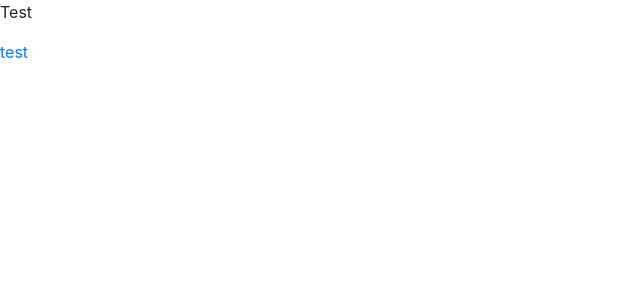
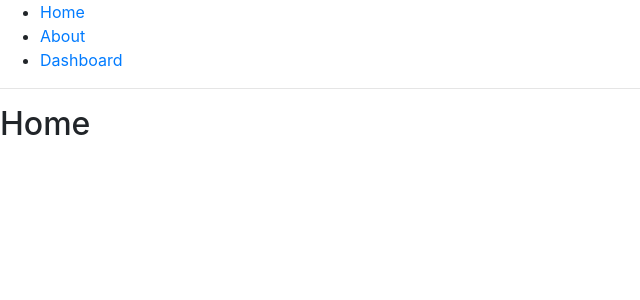
Before and after one commit to 2J/medreport-demo, a React (Create React App) app: page / in a window 1280 px wide. Shown: the top 300 px of the page, without its empty margins (0-640 px from the left). Built offline with nearby package versions, Linux system fonts and the light colour scheme.

Commit message:
Add router

```diff
--- a/package.json
+++ b/package.json
@@ -10,10 +10,12 @@
     "@types/node": "^12.12.62",
     "@types/react": "^16.9.50",
     "@types/react-dom": "^16.9.8",
+    "@types/react-router-dom": "^5.1.5",
     "bootstrap": "^4.5.2",
     "node-sass": "^4.14.1",
     "react": "^16.13.1",
     "react-dom": "^16.13.1",
+    "react-router-dom": "^5.2.0",
     "react-scripts": "3.4.3",
     "typescript": "^3.7.5"
   },
--- a/src/App.tsx
+++ b/src/App.tsx
@@ -1,23 +1,71 @@
-import React from 'react';
-import logo from './logo.svg';
-import './App.scss';
+import React from "react";
+import "./App.scss";
+import { BrowserRouter as Router, Switch, Route, Link } from "react-router-dom";
 
 function App() {
   return (
-    <div className="App">
-      <header className="App-header">
-        <p>
-          Test
-        </p>
-        <a
-          className="App-link"
-          href="https://reactjs.org"
-          target="_blank"
-          rel="noopener noreferrer"
-        >
-          test
-        </a>
-      </header>
+    <Router>
+      <div>
+        <ul>
+          <li>
+            <Link to="/">Home</Link>
+          </li>
+          <li>
+            <Link to="/about">About</Link>
+          </li>
+          <li>
+            <Link to="/dashboard">Dashboard</Link>
+          </li>
+        </ul>
+
+        <hr />
+
+        {/*
+          A <Switch> looks through all its children <Route>
+          elements and renders the first one whose path
+          matches the current URL. Use a <Switch> any time
+          you have multiple routes, but you want only one
+          of them to render at a time
+        */}
+        <Switch>
+          <Route exact path="/">
+            <Home />
+          </Route>
+          <Route path="/about">
+            <About />
+          </Route>
+          <Route path="/dashboard">
+            <Dashboard />
+          </Route>
+        </Switch>
+      </div>
+    </Router>
+  );
+}
+
+// You can think of these components as "pages"
+// in your app.
+
+function Home() {
+  return (
+    <div>
+      <h2>Home</h2>
+    </div>
+  );
+}
+
+function About() {
+  return (
+    <div>
+      <h2>About</h2>
+    </div>
+  );
+}
+
+function Dashboard() {
+  return (
+    <div>
+      <h2>Dashboard</h2>
     </div>
   );
 }
```
Also changed, not shown: src/App.scss (+0 -20 lines), 1 other file (tests, documents, lock files or other folders).
